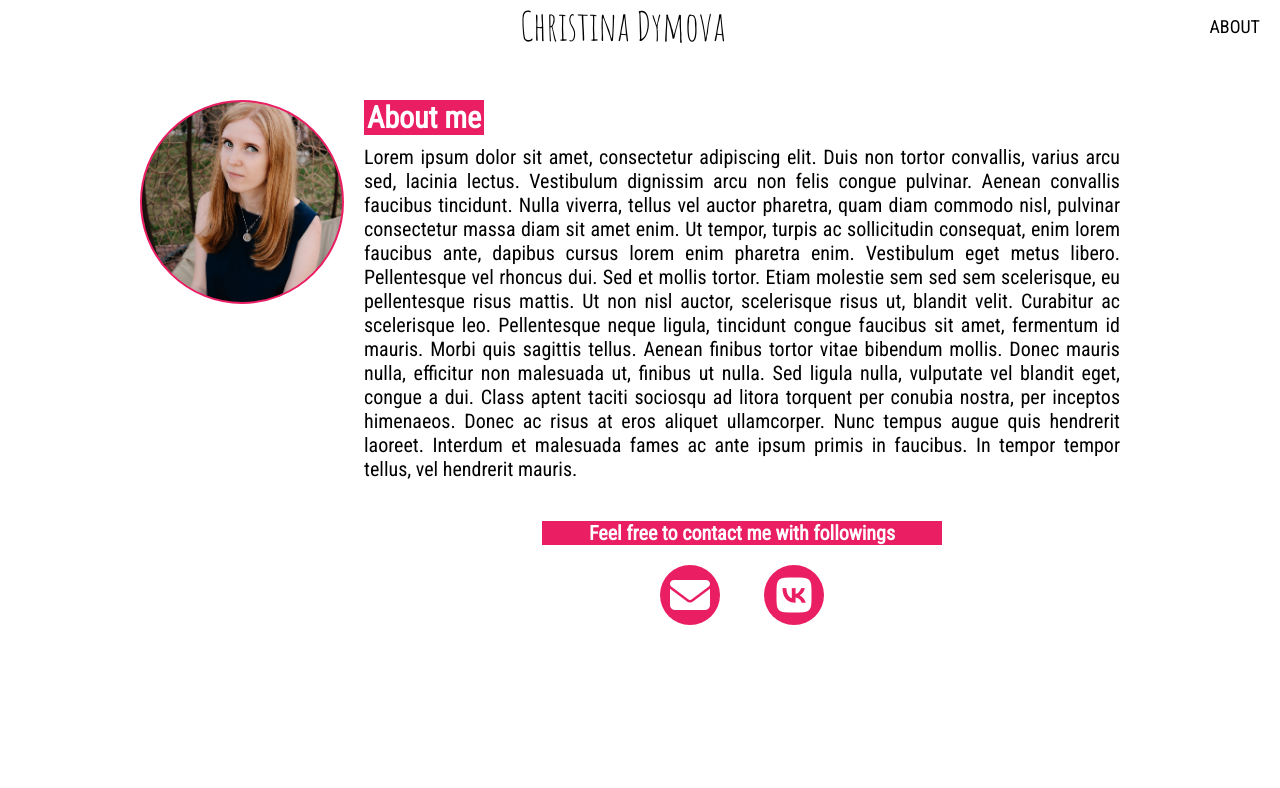
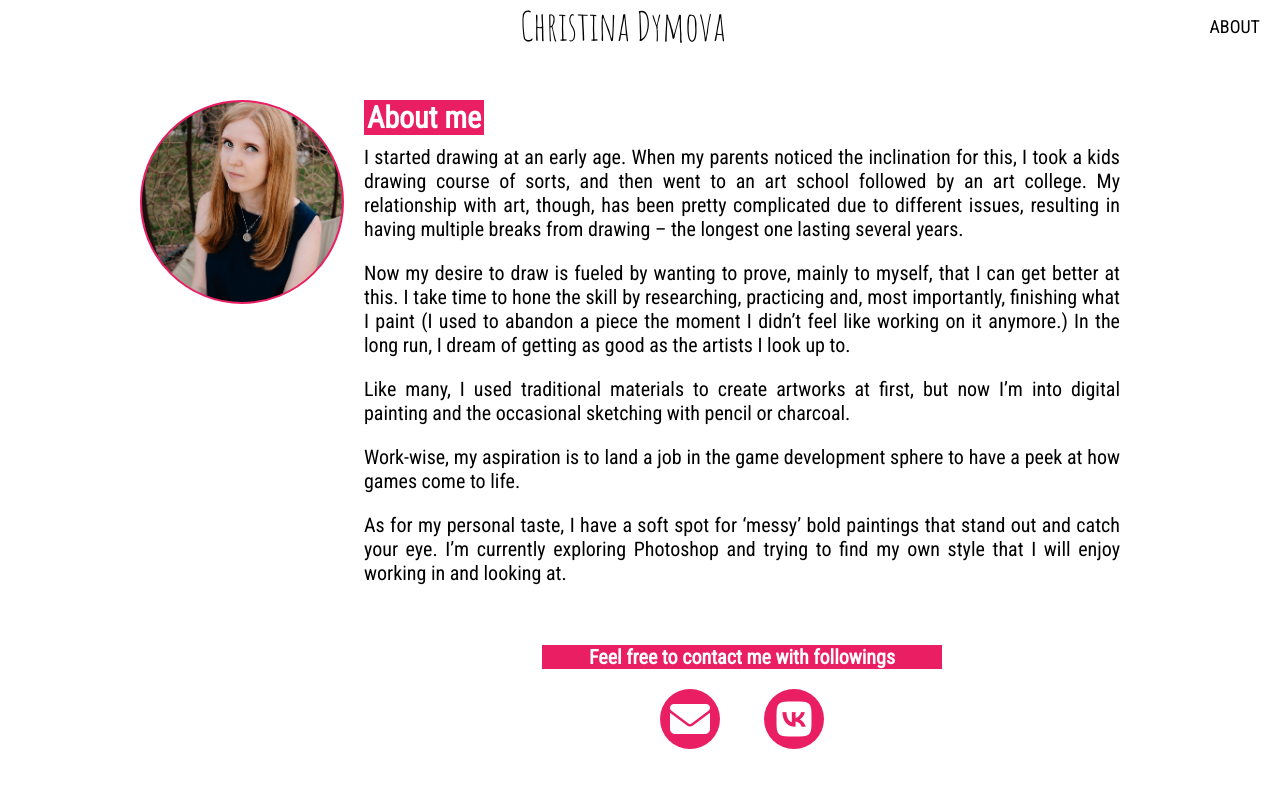
Before and after one commit to dymovalex/artist-portfolio, a React (Create React App) app: page /about in a window 1280 px wide. Shown: the top 788 px of the page. Built offline with nearby package versions, Linux system fonts and the light colour scheme; no server answers.

Commit message:
modified a description in About component

```diff
--- a/src/components/about/about.component.jsx
+++ b/src/components/about/about.component.jsx
@@ -8,11 +8,15 @@ const About = () => {
       <div className='image' style={{  backgroundImage: `url(${process.env.PUBLIC_URL}/assets/avatar.jpg)` }}></div>
       <div className='description'>
         <h2>About me</h2>
-        <div>
-          Lorem ipsum dolor sit amet, consectetur adipiscing elit. Duis non tortor convallis, varius arcu sed, lacinia lectus. Vestibulum dignissim arcu non felis congue pulvinar. Aenean convallis faucibus tincidunt. Nulla viverra, tellus vel auctor pharetra, quam diam commodo nisl, pulvinar consectetur massa diam sit amet enim. Ut tempor, turpis ac sollicitudin consequat, enim lorem faucibus ante, dapibus cursus lorem enim pharetra enim. Vestibulum eget metus libero. Pellentesque vel rhoncus dui. Sed et mollis tortor. Etiam molestie sem sed sem scelerisque, eu pellentesque risus mattis.
+        <div className='description__text'>I started drawing at an early age. When my parents noticed the inclination for this, I took a kids drawing course of sorts, and then went to an art school followed by an art college. My relationship with art, though, has been pretty complicated due to different issues, resulting in having multiple breaks from drawing – the longest one lasting several years.</div>
 
-          Ut non nisl auctor, scelerisque risus ut, blandit velit. Curabitur ac scelerisque leo. Pellentesque neque ligula, tincidunt congue faucibus sit amet, fermentum id mauris. Morbi quis sagittis tellus. Aenean finibus tortor vitae bibendum mollis. Donec mauris nulla, efficitur non malesuada ut, finibus ut nulla. Sed ligula nulla, vulputate vel blandit eget, congue a dui. Class aptent taciti sociosqu ad litora torquent per conubia nostra, per inceptos himenaeos. Donec ac risus at eros aliquet ullamcorper. Nunc tempus augue quis hendrerit laoreet. Interdum et malesuada fames ac ante ipsum primis in faucibus. In tempor tempor tellus, vel hendrerit mauris.
-        </div>
+        <div className='description__text'>Now my desire to draw is fueled by wanting to prove, mainly to myself, that I can get better at this. I take time to hone the skill by researching, practicing and, most importantly, finishing what I paint (I used to abandon a piece the moment I didn’t feel like working on it anymore.) In the long run, I dream of getting as good as the artists I look up to.</div>
+
+        <div className='description__text'>Like many, I used traditional materials to create artworks at first, but now I’m into digital painting and the occasional sketching with pencil or charcoal.</div>
+
+        <div className='description__text'>Work-wise, my aspiration is to land a job in the game development sphere to have a peek at how games come to life.</div>
+
+        <div className='description__text'>As for my personal taste, I have a soft spot for ‘messy’ bold paintings that stand out and catch your eye. I’m currently exploring Photoshop and trying to find my own style that I will enjoy working in and looking at.</div>
 
         <div className='contacts'>
           <h2>Feel free to contact me with followings</h2>
--- a/src/components/about/about.styles.scss
+++ b/src/components/about/about.styles.scss
@@ -25,6 +25,10 @@
       margin-bottom: 10px;
       color: white;
       background-color: var(--pink);
+    }
+
+    &__text {
+      margin-bottom: 20px;
     }
 
     .contacts {
```
